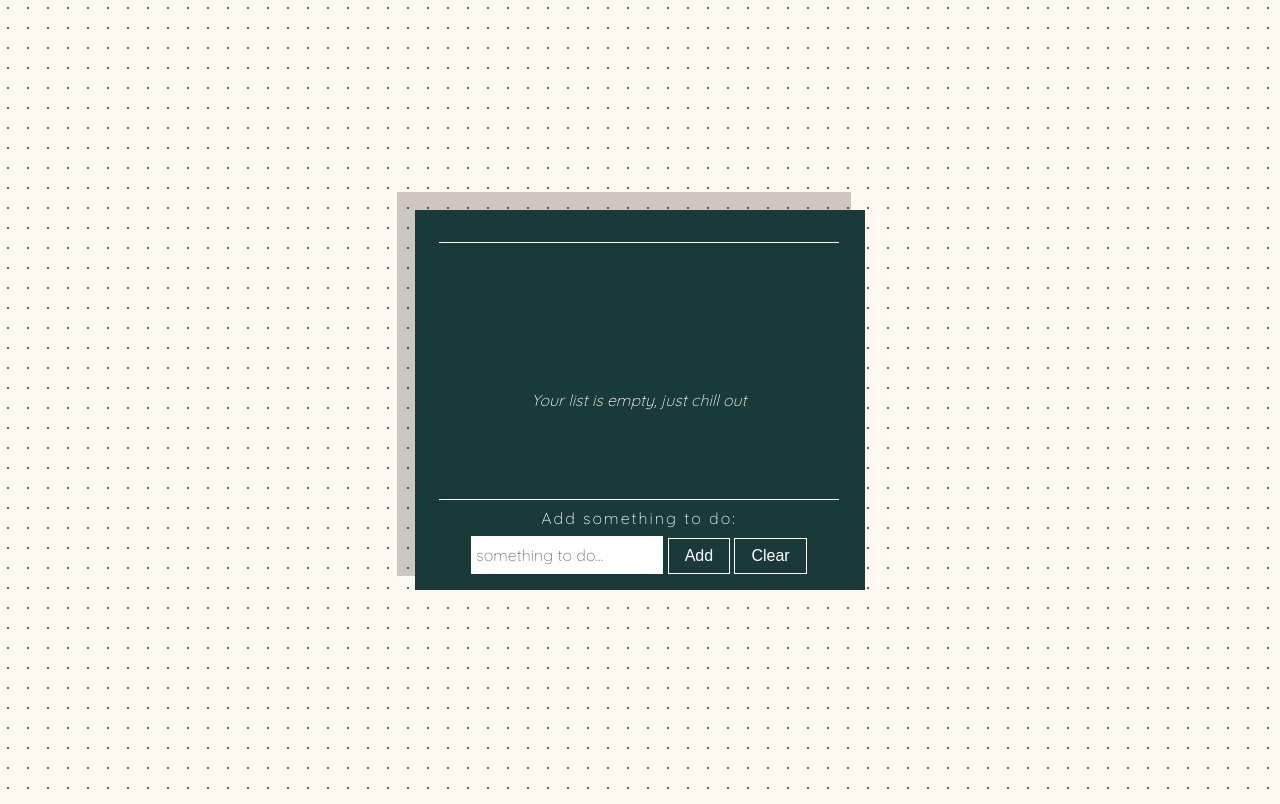
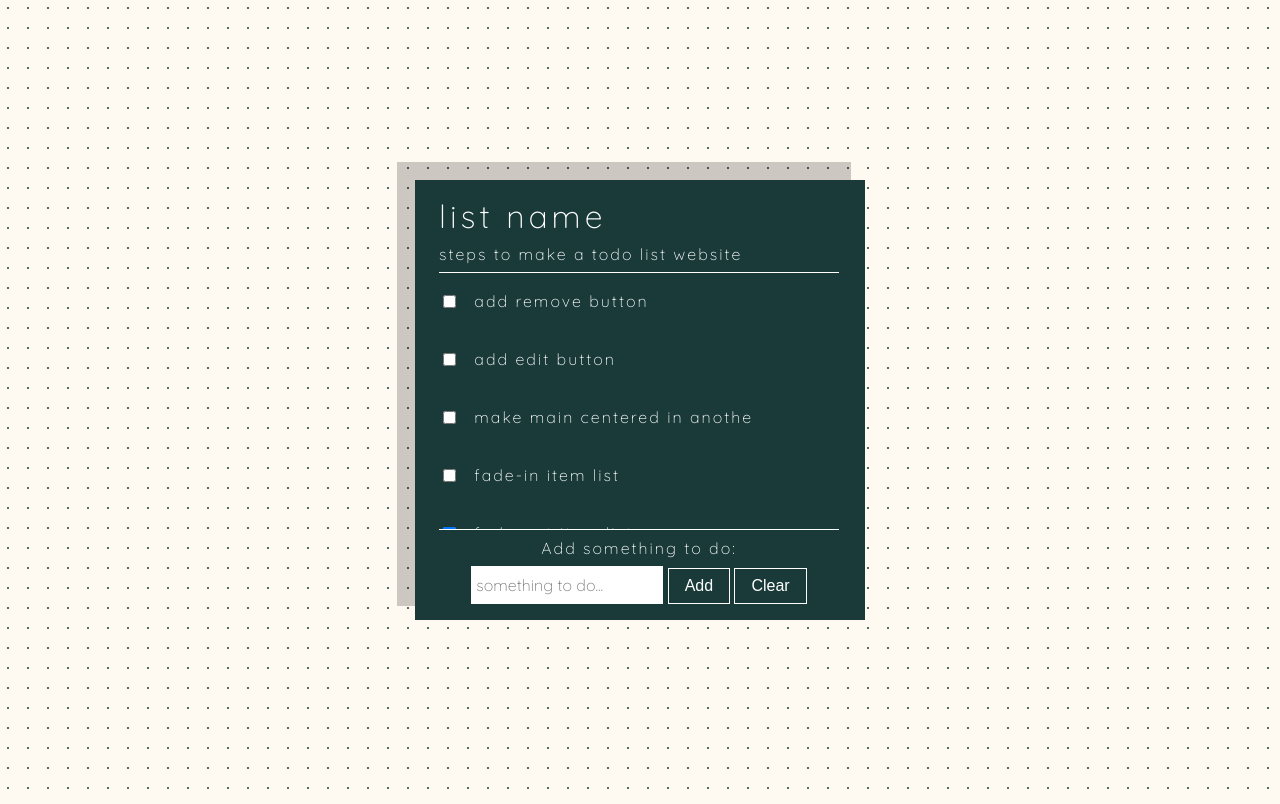
Before and after one commit to matheus-artero/todoweb-django, a Django app: page / in a window 1280 px wide. Shown: the part 88-892 px from the top of the page. Run offline with Django 3.2, Linux system fonts and the light colour scheme; data comes from the database, SQL or seed files in the repository; both versions use the stored data as it was after the commit.

Commit message:
mod to show list attributes and list items

```diff
--- /dev/null
+++ b/aplicativo/templates/aplicativo/base.html
@@ -0,0 +1,44 @@
+<!DOCTYPE html>
+{% load static %}
+<html>
+<head>
+    <meta charset="utf-8">
+    <link rel="stylesheet" type="text/css" href="{% static 'aplicativo/style.css' %}">
+    <title>Todo List</title>
+</head>
+<body>
+    <header>
+        <span class="font-title">Todo List</span>
+        <span class="header-subtitle font-subtitle">Make it simple, one thing at a time</span>
+    </header>
+    <main>
+        <svg width="100%" height="100%">
+            <defs>
+                <pattern id="polka-dots" x="0" y="0" width="20" height="20" patternUnits="userSpaceOnUse">
+                    <circle fill="#1A3A3A" cx="8" cy="8" r="1" />
+                </pattern>
+            </defs>
+
+            <rect x="0" y="0" width="100%" height="100%" fill="url(#polka-dots)" />
+        </svg>
+        <section class='wrapper'>
+            <article id="list-header">
+                <span id="list-name" class="list-title font-title">{% block list_name %}{% endblock%}</span>
+                <span id="list-desc" class="list-subtitle font-subtitle">{% block list_desc %}{% endblock%}</span>
+            </article>
+            <article id="list-body">
+                {% block list_item %}{% endblock%}
+            </article>
+            <form method="post" id="list-control">
+                <label for="text_todo" class="font-subtitle">Add something to do:</label>
+                <input id="input-item" name="text_todo" type="text" placeholder="something to do...">
+                <button id="btn-add"  class="btn btn-default">Add</button>
+                <button id="btn-clear" class="btn btn-default">Clear</button>
+            </form method="post">
+        </section>
+    </main>
+
+    <script src="https://code.jquery.com/jquery-3.6.0.min.js" integrity="sha256-/xUj+3OJU5yExlq6GSYGSHk7tPXikynS7ogEvDej/m4=" crossorigin="anonymous"></script>
+    <script src="{% static 'aplicativo/script.js' %}"></script>
+</body>
+</html>
--- a/aplicativo/templates/aplicativo/index.html
+++ b/aplicativo/templates/aplicativo/index.html
@@ -1,44 +1,24 @@
-<!DOCTYPE html>
-{% load static %}
-<html>
-<head>
-    <meta charset="utf-8">
-    <link rel="stylesheet" type="text/css" href="{% static 'aplicativo/style.css' %}">
-    <title>Todo List</title>
-</head>
-<body>
-    <header>
-        <span class="font-title">Todo List</span>
-        <span class="header-subtitle font-subtitle">Make it simple, one thing at a time</span>
-    </header>
-    <main>
-        <svg width="100%" height="100%">
-            <defs>
-                <pattern id="polka-dots" x="0" y="0" width="20" height="20" patternUnits="userSpaceOnUse">
-                    <circle fill="#1A3A3A" cx="8" cy="8" r="1" />
-                </pattern>
-            </defs>
+{% extends "aplicativo/base.html" %}
 
-            <rect x="0" y="0" width="100%" height="100%" fill="url(#polka-dots)" />
-        </svg>
-        <section class='wrapper'>
-            <article id="list-header">
-                <span id="list-name" class="list-title font-title"></span>
-                <span id="list-desc" class="list-subtitle font-subtitle"></span>
-            </article>
-            <article id="list-body">
-                <div id="empty-list">Your list is empty, just chill out</div>
-            </article>
-            <form method="post" id="list-control">
-                <label for="text_todo" class="font-subtitle">Add something to do:</label>
-                <input id="input-item" name="text_todo" type="text" placeholder="something to do...">
-                <button id="btn-add"  class="btn btn-default">Add</button>
-                <button id="btn-clear" class="btn btn-default">Clear</button>
-            </form method="post">
-        </section>
-    </main>
+{% block list_name %}{{ lista.name }}{% endblock %}
 
-    <script src="https://code.jquery.com/jquery-3.6.0.min.js" integrity="sha256-/xUj+3OJU5yExlq6GSYGSHk7tPXikynS7ogEvDej/m4=" crossorigin="anonymous"></script>
-    <script src="{% static 'aplicativo/script.js' %}"></script>
-</body>
-</html>
+{% block list_desc %}{{ lista.desc }}{% endblock %}
+
+{% block list_item %}
+    {% if not items %}
+        <div id="empty-list">Your list is empty, just chill out</div>
+    {% else %}
+        {% for item in items%}
+        <label id='item-{{ item.id }}' class='list-item'>
+            {% if item.status %}
+                <input type='checkbox' checked>
+            {% else %}
+                <input type='checkbox'>
+            {% endif %}
+            <span>{{ item.texto }}</span>
+            <button class='btn btn-icon btn-close'>X</button>
+            <button class='btn btn-icon btn-edit'>E</button>
+        </label>
+        {% endfor %}
+    {% endif %}
+{% endblock %}
--- a/aplicativo/views.py
+++ b/aplicativo/views.py
@@ -1,7 +1,9 @@
 from django.shortcuts import render
 from django.http import HttpResponse
-from django.template import loader
+from .models import Lista, Item
 
 
 def view_home(request):
-    return render(request, 'aplicativo/index.html')
+    lista = Lista.objects.all().first()
+    items  = Item.objects.filter(lista=lista)
+    return render(request, 'aplicativo/index.html', {'lista': lista, 'items': items})
```
Also changed, not shown: db.sqlite3.
